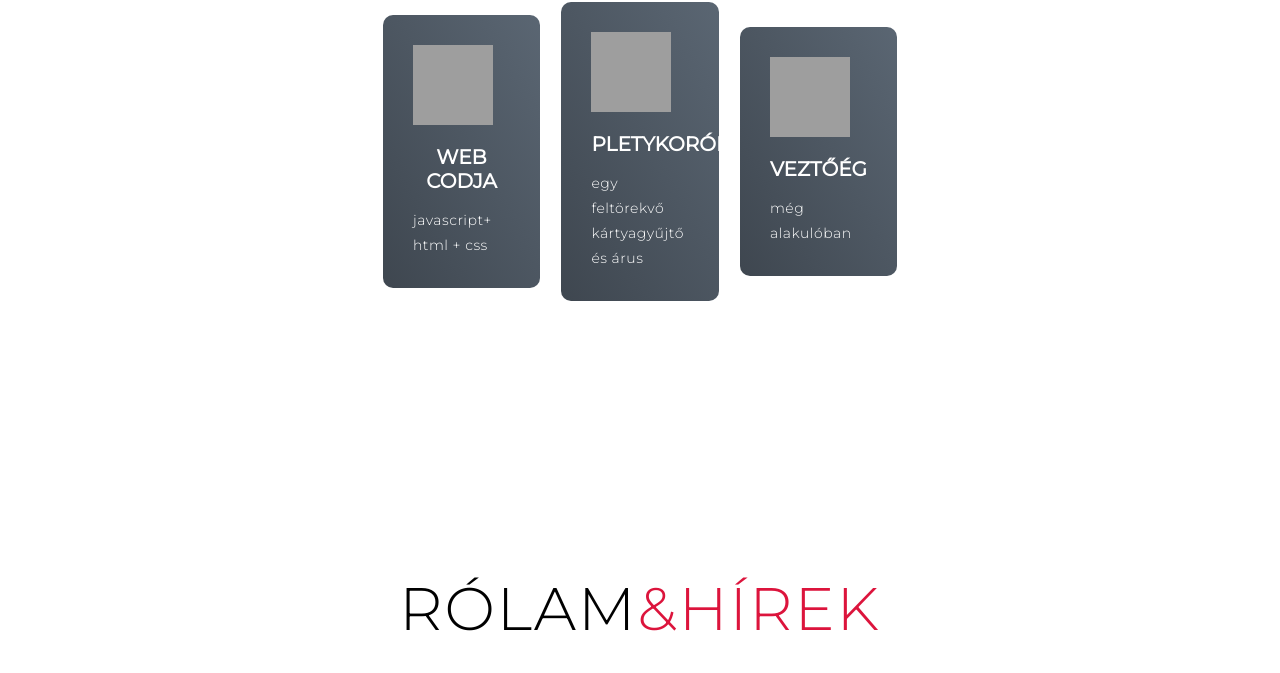
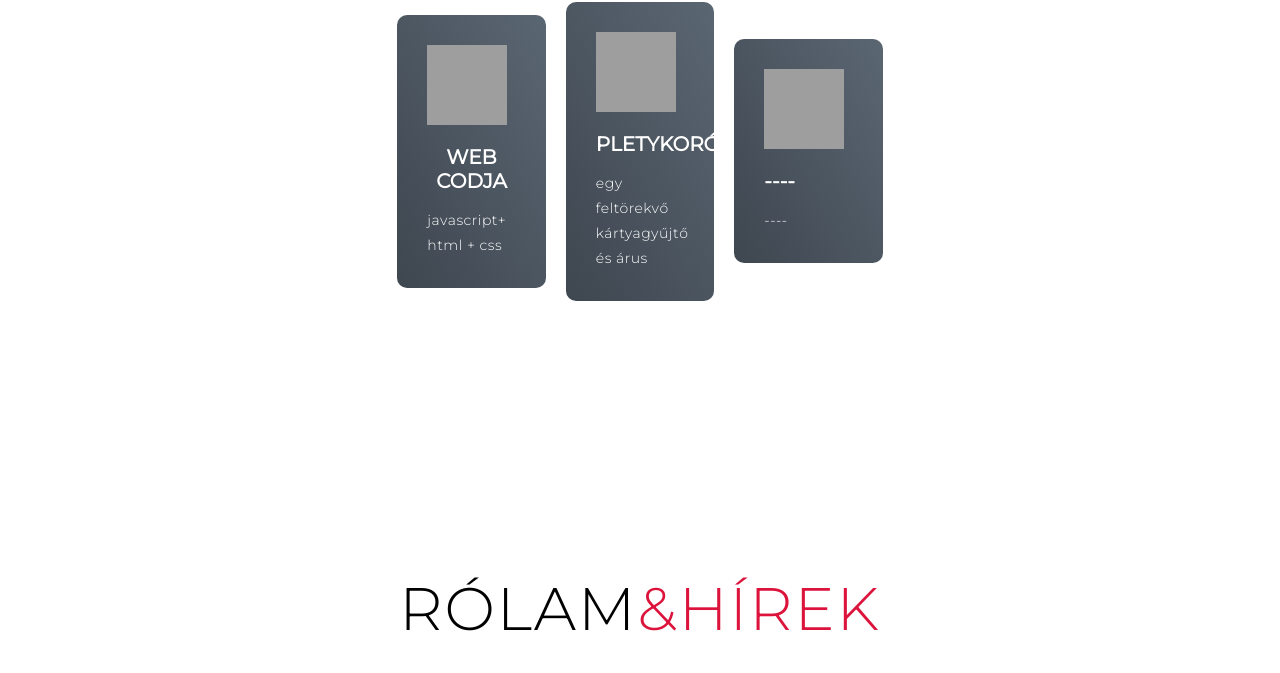
Before and after one commit to petykoweb/bolt, a plain HTML site: page index.html in a window 1280 px wide. Shown: the part 1128-1801 px from the top of the page. Drawn offline with Linux system fonts and the light colour scheme; grey boxes are pictures that could not be loaded.

Commit message:
index.html

```diff
--- a/index.html
+++ b/index.html
@@ -93,8 +93,8 @@
         </div>
         <div class="service-item">
           <div class="icon"><img src="https://img.icons8.com/bubbles/100/000000/services.png" /></div>
-          <h2>Veztőég</h2>
-          <p>még alakulóban</p>
+          <h2>----</h2>
+          <p>----</p>
         </div>
       </div>
     </div>
```
